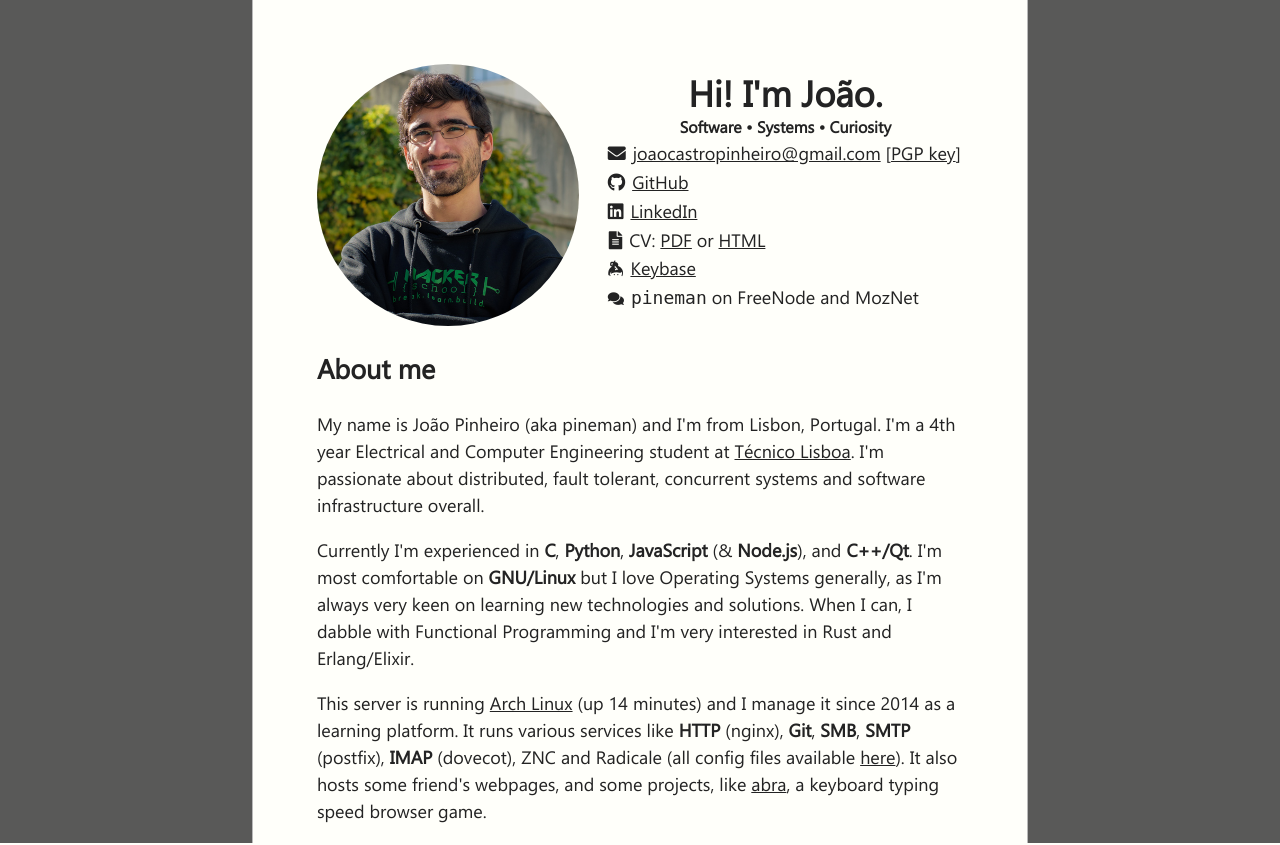
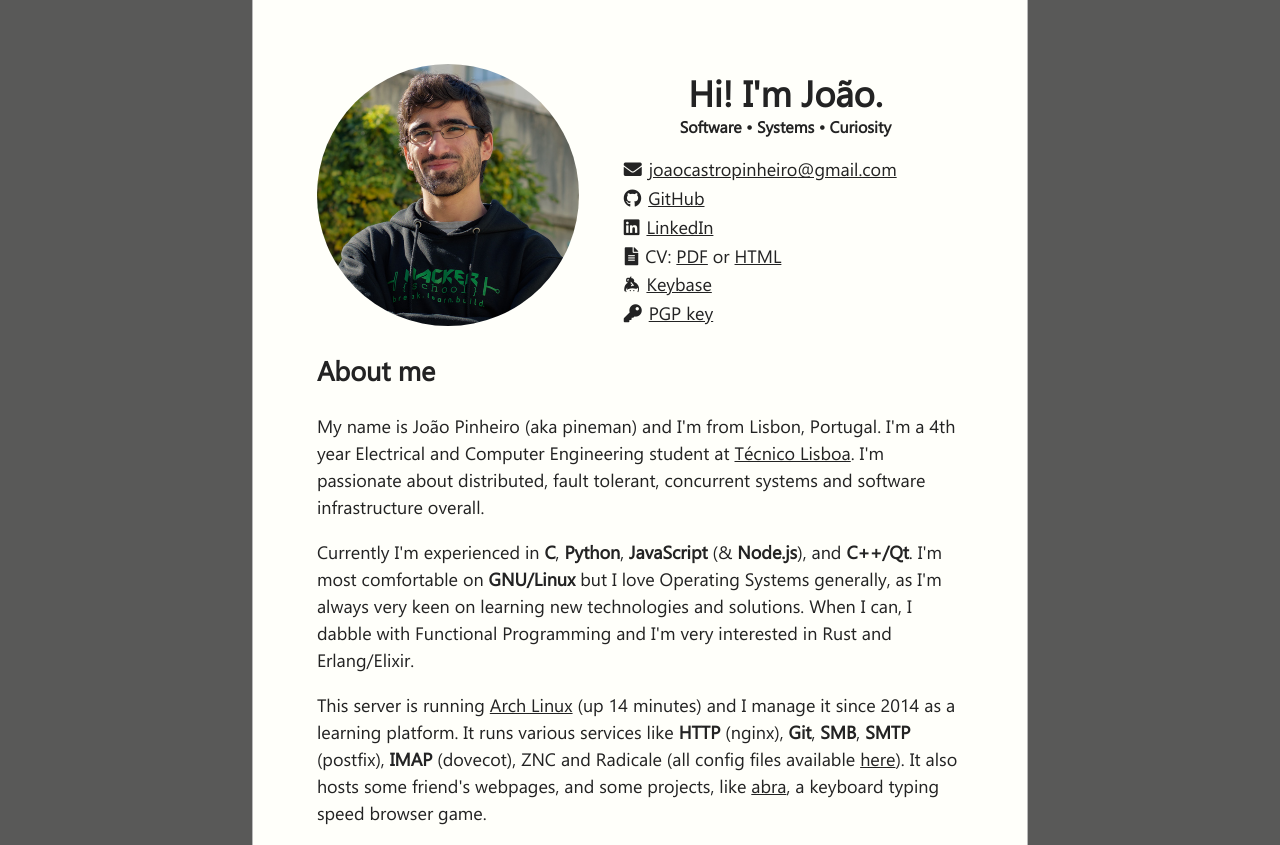
Before and after one commit to pineman/pineman.github.io, a PHP site: page / in a window 1280 px wide. Run offline with PHP 8.4, Linux system fonts and the light colour scheme; style sheets or scripts are compiled from the project's sources; some libraries are stand-ins or nearby versions.

Commit message:
Separate <li> for PGP key

```diff
--- a/index.php
+++ b/index.php
@@ -32,12 +32,13 @@
 	<h1>Hi! I'm João.</h1>
 	<span>Software • Systems • Curiosity</span>
 	<ul>
-	<li><i class="fa fa-envelope"></i><a href="mailto:joaocastropinheiro@gmail.com">joaocastropinheiro@gmail.com</a>&nbsp<wbr>[<a href="pubkey.asc" target="_blank">PGP key</a>]</li>
+	<li><i class="fa fa-envelope"></i><a href="mailto:joaocastropinheiro@gmail.com">joaocastropinheiro<wbr>@gmail.com</a></li>
 	<li><i class="fab fa-github"></i><a href="https://github.com/pineman" target="_blank">GitHub</a></li>
 	<li><i class="fab fa-linkedin"></i><a href="https://www.linkedin.com/in/joaocastropinheiro" target="_blank">LinkedIn</a></li>
 	<li><i class="fas fa-file-alt" style="padding-left:1px;"></i>CV: <a href="cv/cv.pdf" target="_blank">PDF</a> or <a href="cv" target="_blank">HTML</a></li>
 	<li><i class="fab fa-keybase"></i><a href="https://keybase.io/pineman" target="_blank">Keybase</a></li>
-	<li><i class="fas fa-comments" style="font-size:0.9rem;padding:0 5px 0 -2px;"></i><code>pineman</code> on FreeNode and MozNet
+	<li><i class="fas fa-key"></i><a href="pubkey.asc" target="_blank">PGP key</a></li>
+	<!--<li><i class="fas fa-comments" style="font-size:0.9rem;padding:0 5px 0 -2px;"></i><code>pineman</code> on FreeNode and MozNet-->
 	</ul>
 	</div>
 	</header>
--- a/style.less
+++ b/style.less
@@ -86,7 +86,11 @@
 			font-size: 1rem;
 		}
 		ul {
-			word-break: all;
+			margin-top: 1rem;
+			margin-left: 1rem;
+			@media @max-width {
+				margin-left: 0;
+			}
 		}
 	}
 }
```
